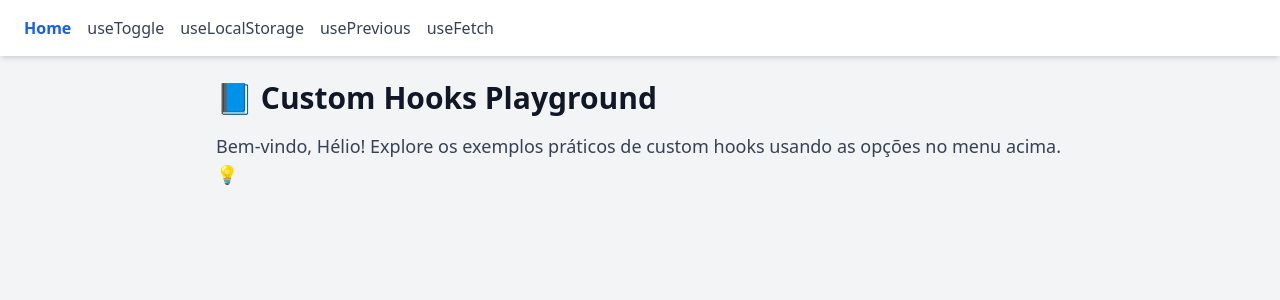
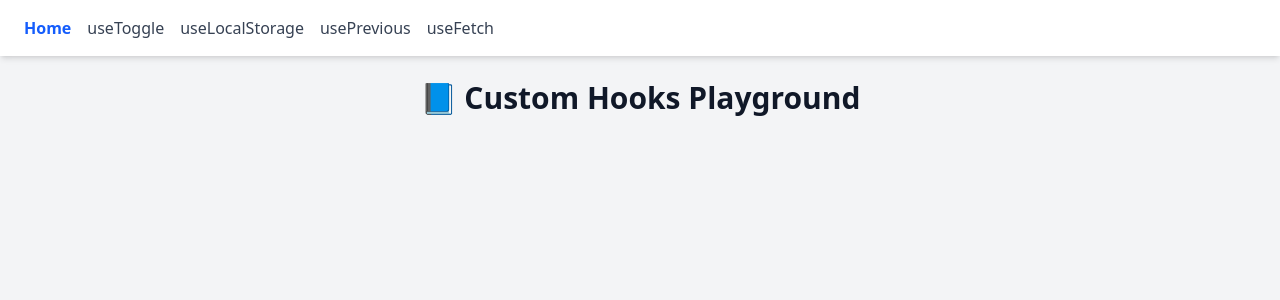
Before and after one commit to heliosalesjr/chl, a React (Vite) app: page / in a window 1280 px wide. Shown: the top 300 px of the page. Built offline with nearby package versions, Linux system fonts and the light colour scheme.

Commit message:
main page

```diff
--- a/src/pages/Home.jsx
+++ b/src/pages/Home.jsx
@@ -1,10 +1,7 @@
 const Home = () => (
     <div>
-      <h1 className="text-3xl font-bold mb-4">📘 Custom Hooks Playground</h1>
-      <p className="text-lg text-gray-700">
-        Bem-vindo, Hélio! Explore os exemplos práticos de custom hooks usando as
-        opções no menu acima. 💡
-      </p>
+      <h1 className="text-3xl font-bold mb-4 text-center align-middle content-center">📘 Custom Hooks Playground</h1>
+
     </div>
   );
 
```
